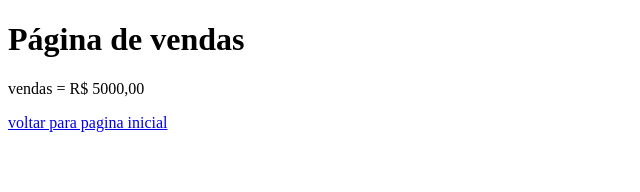
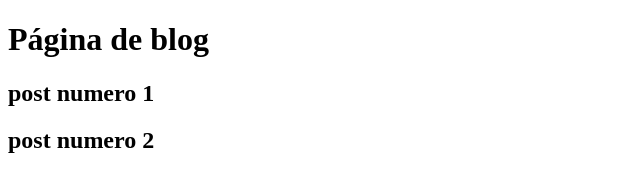
Before and after one commit to vinicius2907/aulagithub-, a plain HTML site: page blog.html in a window 1280 px wide. Shown: the whole page, without its empty margins (0-640 px from the left). Drawn offline with Linux system fonts and the light colour scheme.

Commit message:
update blog

```diff
--- a/blog.html
+++ b/blog.html
@@ -7,8 +7,9 @@
     <title>Document</title>
 </head>
 <body>
-    <h1>Página de vendas </h1>
-    <p>vendas = R$ 5000,00 </p>
-    <a href="index.html">voltar para pagina inicial</a>
+    <h1>Página de blog </h1>
+   <h2>post numero 1</h2>
+   <h2>post numero 2</h2>
+
 </body>
 </html>
```
